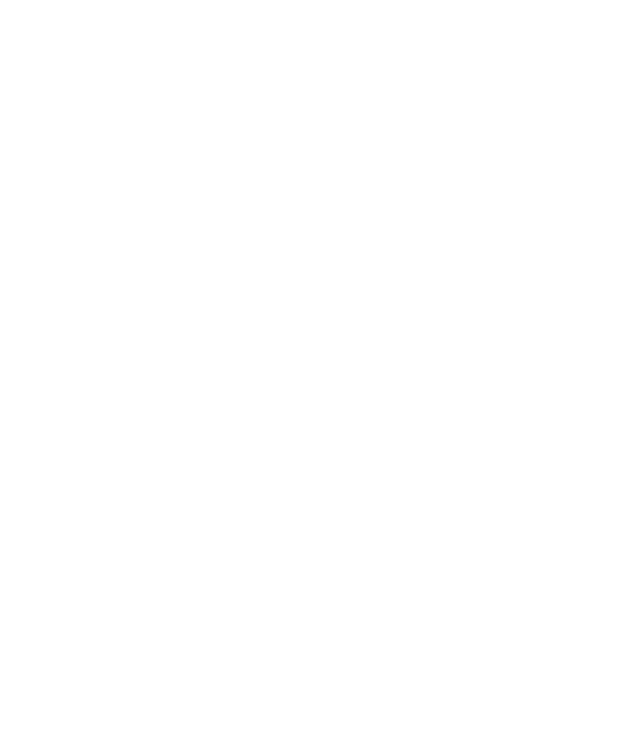
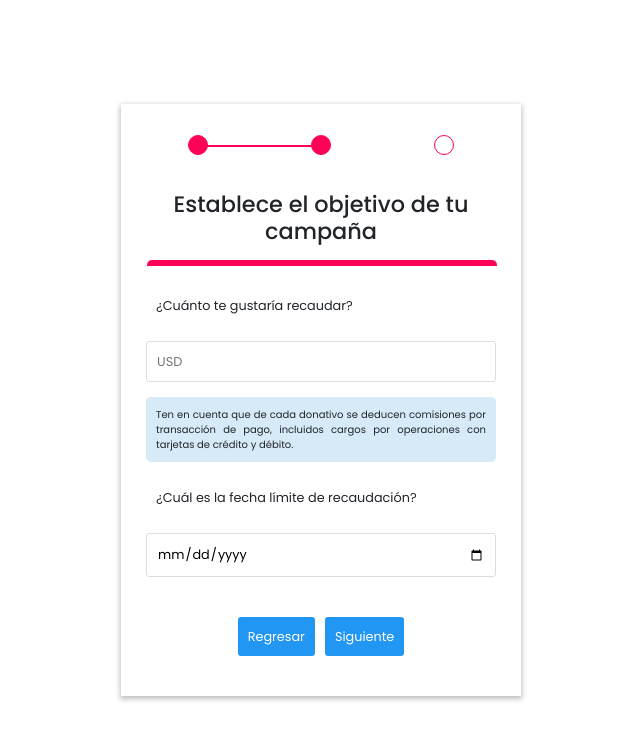
Before and after one commit to Natalia1705/DonaAPP-React, a React (Create React App) app: page /campaigns-form2 in a window 1280 px wide. Before the commit this address had no page. Shown: the top 740 px of the page, without its empty margins (319-959 px from the left). Built offline with nearby package versions, Linux system fonts and the light colour scheme.

Commit message:
actualizaciones

```diff
--- a/src/App.js
+++ b/src/App.js
@@ -3,12 +3,12 @@ import React from "react";
 import { BrowserRouter, Routes, Route } from "react-router-dom";
 import { Donate } from "./views/Donate";
 import { Details } from "./views/Details";
+import CampaignsForm from "./views/Form/CampaignsForm";
+import CampaignsForm2 from "./views/Form/CampaignsForm2";
+import CampaignsForm3 from "./views/Form/CampaignsForm3";
 import Login from "./views/Login";
 import Register from "./views/Register";
 import YourCampaigns from "./views/YourCampaigns";
-import CampaignsForm from "./views/Form/CampaignsForm";
-import CampaignsForm2 from "./views/Form/CampaignsForm2";
-import CampaignsForm3 from "./views/Form/CampaignsForm3";
 
 function App() {
   return (
@@ -19,9 +19,9 @@ function App() {
         <Route path="/login" element={<Login />} />
         <Route path="/register" element={<Register />} />
         <Route path="/your-campaigns" element={<YourCampaigns />} />
-        <Route path="/campaignsForm" element={<CampaignsForm />} />
-        <Route path="/campaignsForm2" element={<CampaignsForm2 />} />
-        <Route path="/campaignsForm3" element={<CampaignsForm3 />} />
+        <Route path="/campaigns-form" element={<CampaignsForm />} />
+        <Route path="/campaigns-form2" element={<CampaignsForm2 />} />
+        <Route path="/campaigns-form3" element={<CampaignsForm3 />} />
       </Routes>
     </BrowserRouter>
   );
--- a/src/views/Form/CampaignsForm.js
+++ b/src/views/Form/CampaignsForm.js
@@ -1,6 +1,6 @@
 import React, { useState } from "react";
+import { useNavigate } from "react-router";
 import "./style.scss";
-import { useNavigate } from "react-router";
 
 const CampaignsForm = () => {
   let navigate = useNavigate();
@@ -73,7 +73,7 @@ const CampaignsForm = () => {
                   className="step__button step__button--next"
                   data-to_step="2"
                   data-step="1"
-                  onClick={() => navigate("/CampaignsForm2")}
+                  onClick={() => navigate("/campaigns-form2")}
                 >
                   Siguiente
                 </button>
--- a/src/views/Form/CampaignsForm2.js
+++ b/src/views/Form/CampaignsForm2.js
@@ -1,6 +1,6 @@
+import { useNavigate } from "react-router";
+import "./style.scss";
 import React, { useState } from "react";
-import "./style.scss";
-import { useNavigate } from "react-router";
 
 const CampaignsForm2 = () => {
   let navigate = useNavigate();
@@ -62,7 +62,7 @@ const CampaignsForm2 = () => {
                   className="step__button step__button--back"
                   data-to_step="1"
                   data-step="2"
-                  onClick={() => navigate("/CampaignsForm")}
+                  onClick={() => navigate("/campaigns-form")}
                 >
                   Regresar
                 </button>
@@ -71,7 +71,7 @@ const CampaignsForm2 = () => {
                   className="step__button step__button--next"
                   data-to_step="2"
                   data-step="1"
-                  onClick={() => navigate("/CampaignsForm3")}
+                  onClick={() => navigate("/campaigns-form3")}
                 >
                   Siguiente
                 </button>
--- a/src/views/Form/CampaignsForm3.js
+++ b/src/views/Form/CampaignsForm3.js
@@ -1,7 +1,7 @@
-import React, { useState } from "react";
-import "./style.scss";
 import TextEditor from "../../components/TextEditor";
 import { useNavigate } from "react-router";
+import "./style.scss";
+import React, { useState } from "react";
 
 const CampaignsForm3 = () => {
   let navigate = useNavigate();
@@ -52,7 +52,7 @@ const CampaignsForm3 = () => {
                   className="step__button step__button--back"
                   data-to_step="2"
                   data-step="3"
-                  onClick={() => navigate("/CampaignsForm2")}
+                  onClick={() => navigate("/campaigns-form2")}
                 >
                   Regresar
                 </button>
--- a/src/views/Form/style.scss
+++ b/src/views/Form/style.scss
@@ -31,7 +31,7 @@
   box-shadow: 0px 2px 5px 1px rgba(0, 0, 0, 0.25);
   -webkit-box-shadow: 0px 2px 5px 1px rgba(0, 0, 0, 0.25);
   -moz-box-shadow: 0px 2px 5px 1px rgba(0, 0, 0, 0.25);
-  border-radius: 18px;
+  border-radius: 18px var(--color-header-step);
 }
 
 /* Progressbar */
@@ -42,7 +42,7 @@
   counter-reset: step;
   margin-top: 15px;
   padding: 15px;
-  border: solid 1px var(--color-bg-2);
+  border: solid 1px white;
 }
 
 .progressbar__option {
@@ -54,15 +54,12 @@
 
 .progressbar__option:before {
   display: flex;
-  content: counter(step);
   counter-increment: step;
   width: 20px;
   height: 20px;
   background-color: white;
   margin: 0 auto 5px;
   border-radius: 3px;
-  justify-content: center;
-  align-items: center;
   position: relative;
   z-index: 2;
   content: "";
@@ -89,7 +86,7 @@
 .progressbar__option.active:before,
 .progressbar__option.active:after {
   background-color: var(--color-header-step);
-  border: solid 1px var(--color-bg-2);
+  border: solid 1px var(--color-header-step);
 }
 
 /* Título del formulario */
```
